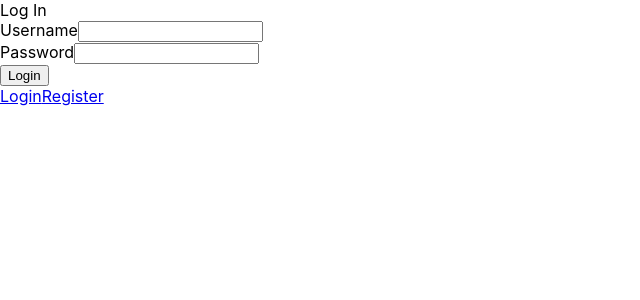
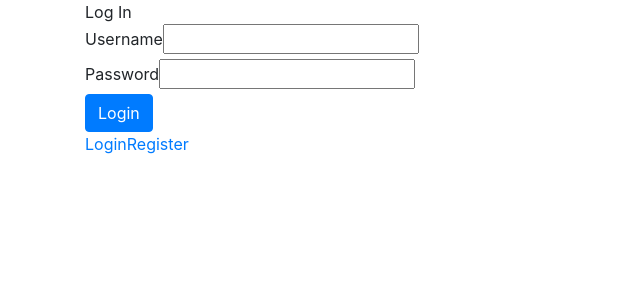
Before and after one commit to AaronLiu27/Alumni-Connect, a React (Create React App) app in the folder front-end/alumni-connect-frontend/: page /login in a window 1280 px wide. Shown: the top 300 px of the page, without its empty margins (0-640 px from the left). Built offline with nearby package versions, Linux system fonts and the light colour scheme; no server answers.

Commit message:
install react bootstrap

```diff
--- a/front-end/alumni-connect-frontend/package.json
+++ b/front-end/alumni-connect-frontend/package.json
@@ -11,9 +11,10 @@
     "mobx": "^6.0.1",
     "mobx-react": "^7.0.0",
     "react": "^16.13.1",
+    "react-bootstrap": "^1.4.0",
     "react-dom": "^16.13.1",
     "react-router-dom": "^5.2.0",
-    "react-scripts": "3.4.3"
+    "react-scripts": "^4.0.0"
   },
   "scripts": {
     "start": "react-scripts start",
--- a/front-end/alumni-connect-frontend/public/index.html
+++ b/front-end/alumni-connect-frontend/public/index.html
@@ -24,6 +24,8 @@
       work correctly both with client-side routing and a non-root public URL.
       Learn how to configure a non-root public URL by running `npm run build`.
     -->
+    <!-- Latest compiled and minified CSS -->
+    <link rel="stylesheet" href="https://maxcdn.bootstrapcdn.com/bootstrap/latest/css/bootstrap.min.css">
     <title>React App</title>
   </head>
   <body>
--- a/front-end/alumni-connect-frontend/src/login/loginForm.js
+++ b/front-end/alumni-connect-frontend/src/login/loginForm.js
@@ -4,6 +4,8 @@ import axios from 'axios';
 import { useState } from "react";
 import {useHistory} from "react-router-dom";
 import { runInAction } from 'mobx';
+
+import {Button} from 'react-bootstrap'
 
 function LoginForm() {
 
@@ -86,13 +88,14 @@ function LoginForm() {
             </div>
 
             <div>
-                <button
+                <Button
                     text='Login'
                     disabled={buttonDisabled}
                     onClick={ () => doLogin() }
+                    bsStyle = "primary"
                 >
                     Login
-                </button>
+                </Button>
             </div>
 
         </div>
```
Also changed, not shown: 1 other file (tests, documents, lock files or other folders).
